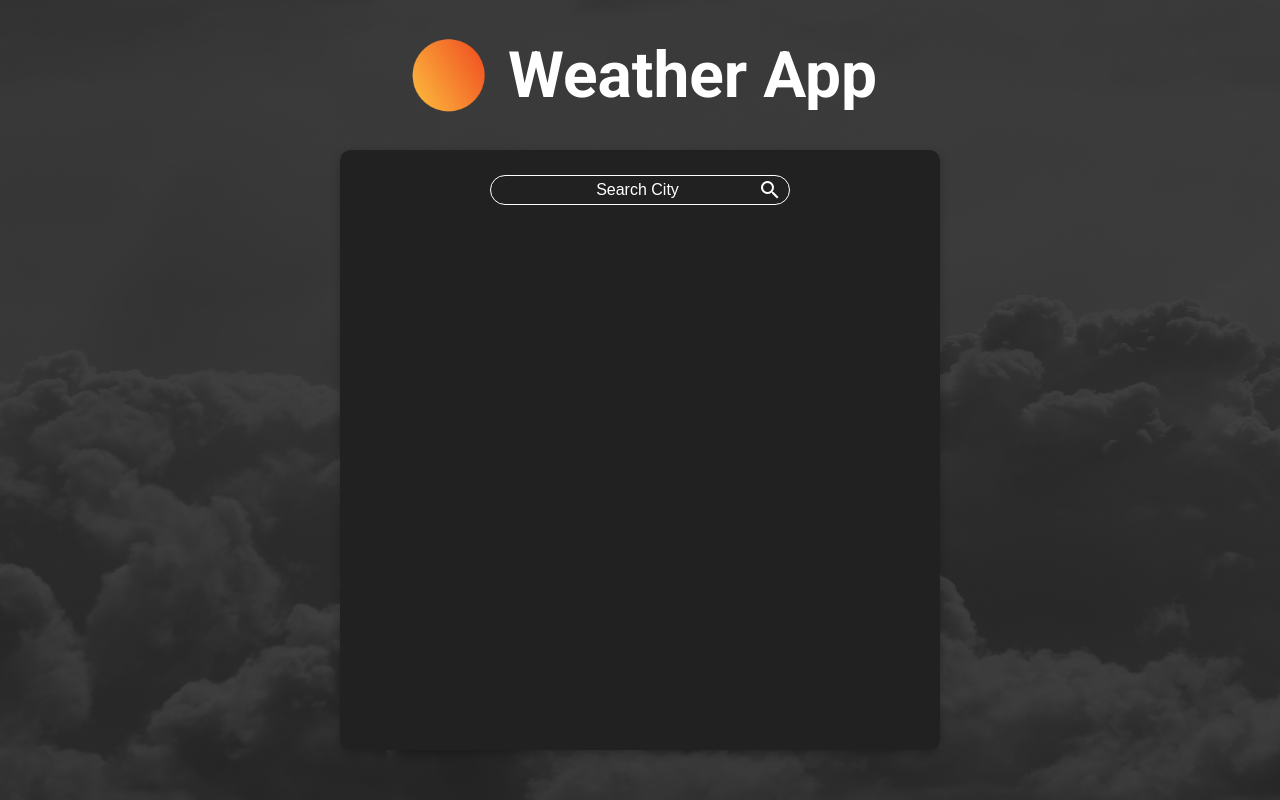
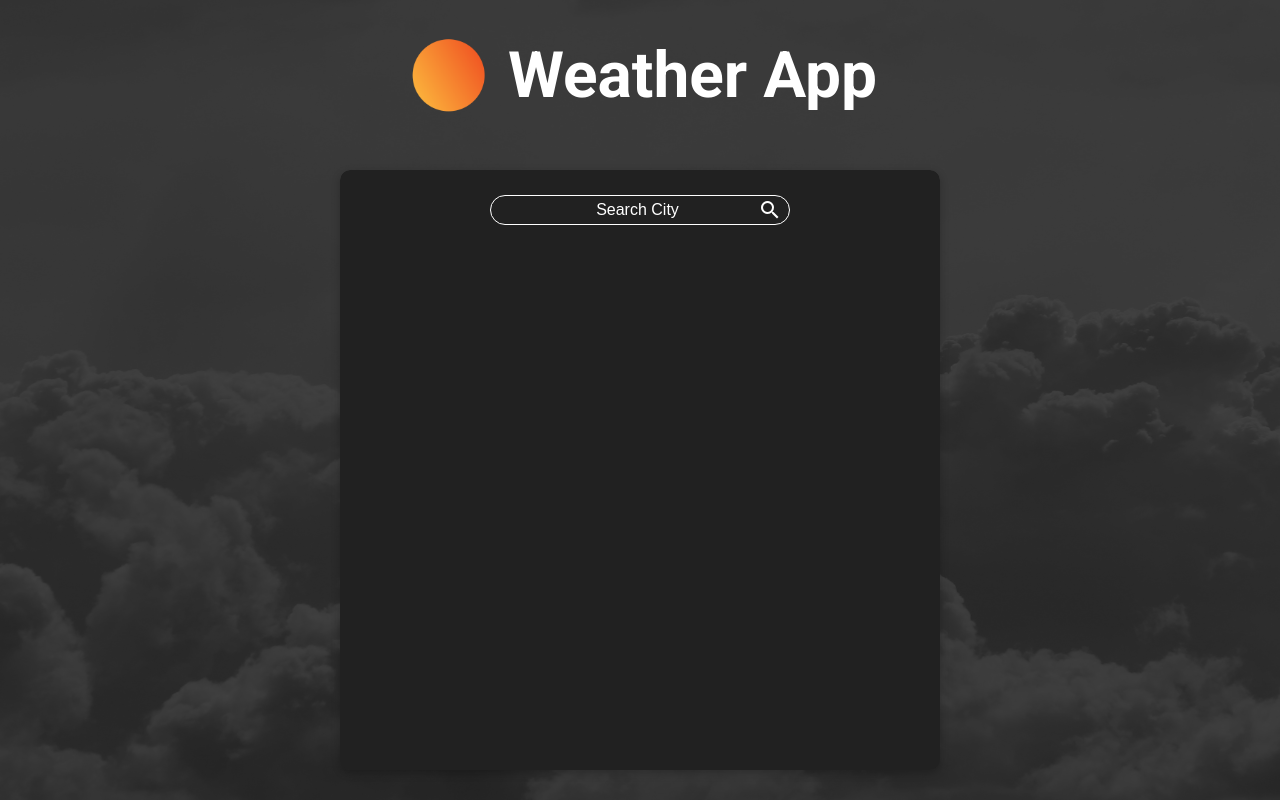
Before and after one commit to chrleal/weather-app, a plain HTML site: page index.html in a window 1280 px wide. Drawn offline with Linux system fonts and the light colour scheme; no server answers.

Commit message:
Update UI

```diff
--- a/style.css
+++ b/style.css
@@ -45,7 +45,7 @@ body{
 }
 
 .header-logo{
-  padding: 30px 0 30px 0;
+  padding: 30px 0 50px 0;
   display: flex;
   justify-content: center;
   align-items: center;
```
